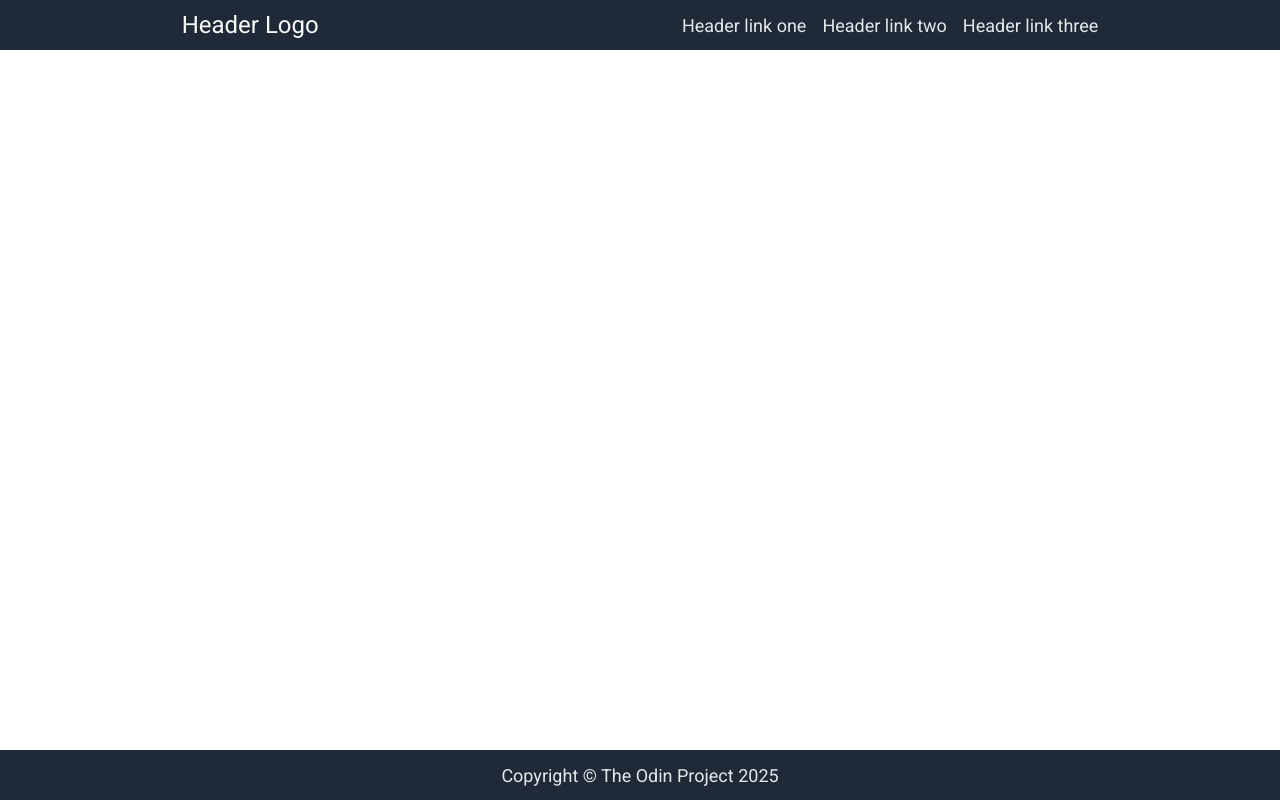
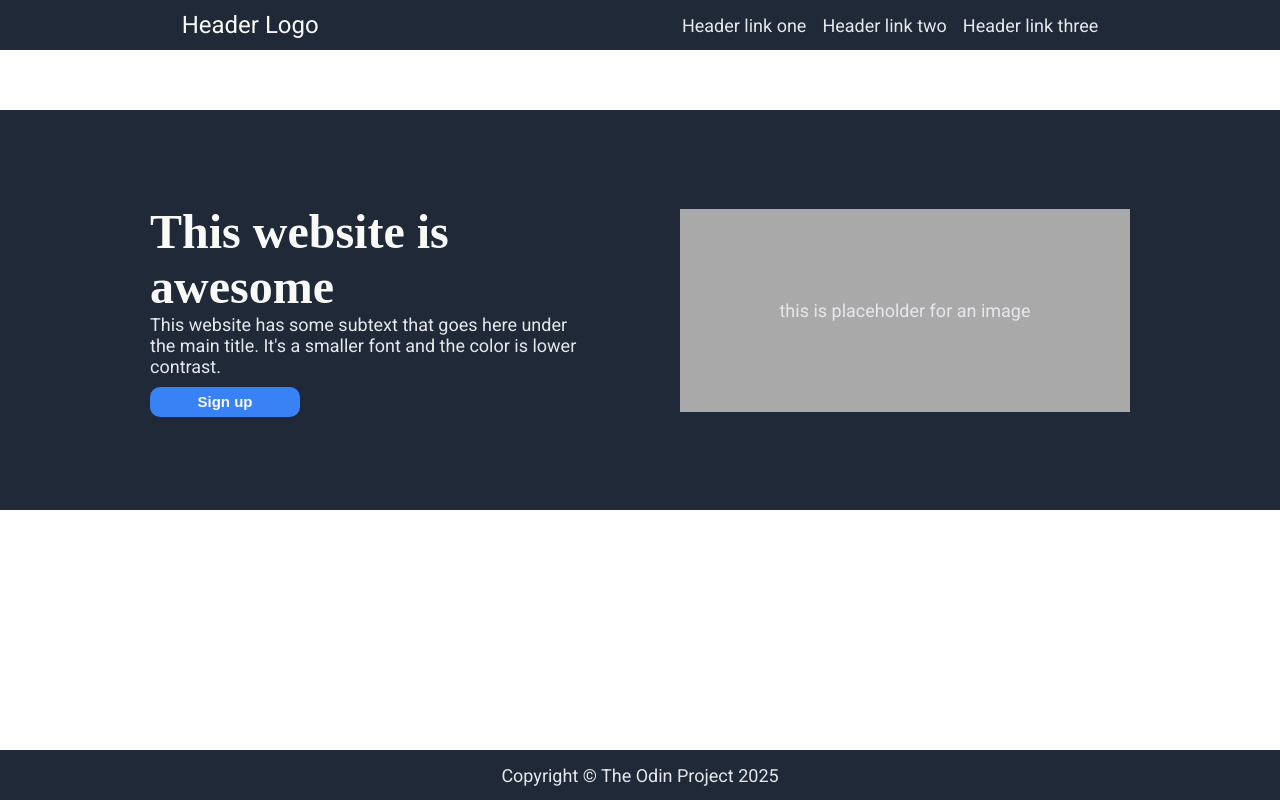
Before and after one commit to Tatzzelwurm/Landing-page, a plain HTML site: page index.html in a window 1280 px wide. Drawn offline with Linux system fonts and the light colour scheme.

Commit message:
Create hero section

```diff
--- a/index.html
+++ b/index.html
@@ -17,10 +17,15 @@
 </div>
 </ul>
 <div class="section-one">
-
+<div class="hero">
+    <h1 class="hero-main-text">This website is awesome</h1>
+    <p class="text text-hero"> This website has some subtext that goes here under the main title. It's a smaller font and the color is lower contrast.</p>
+    <button class="button-hero">Sign up</button>
+</div>
+<div class="placeholder-image text"> this is placeholder for an image</div>
+</div>
 </div>
 <div class="section-two">
-
 </div>
 
 <div class="section-three">
--- a/styles.css
+++ b/styles.css
@@ -6,6 +6,8 @@ body {
     height: 100vh;
     flex-direction: column;
     justify-content: space-between;
+
+
 }
 .header{
 background-color: #1F2937;
@@ -16,9 +18,19 @@ height: 50px;
 
 }
 
-/*.section-one {
+.section-one {
+    background-color: #1F2937;
+    display: flex;
+    justify-content: center;
+    align-items: center;
+    gap: 100px;
+    height: 400px;
+
+
+
 
 }
+/*
 .section-two {
 
 }
@@ -52,6 +64,9 @@ height: 50px;
     font-size: 18px;
     font-family: Roboto;
 }
+.hero {
+    width: 430px;
+}
 
 .links {
     display: flex;
@@ -62,6 +77,10 @@ height: 50px;
     list-style-type: none;
 }
 
+p {
+    margin: 0;
+}
+
 ul {
     margin: 0;
     padding: 0;
@@ -70,3 +89,43 @@ ul {
 li {
     min-width: 63px;
 }
+
+h1 {
+    margin: 0;
+}
+
+.hero-main-text {
+    color: #F9FAF8;
+    font-weight: 900;
+    font-size: 48px;
+
+}
+
+.hero {
+    display: flex;
+    flex-direction: column;
+}
+
+.placeholder-image {
+    background-color: darkgray;
+    width: 450px;
+    height: 203px;
+    text-align: center;
+    line-height: 203px;
+
+
+
+}
+.button-hero {
+    align-self: flex-start;
+    height: 30px;
+    width: 150px;
+    border-radius: 10px;
+    border-width: 0;
+    background-color: #3882F6;
+    color: #F9FAF8;
+    font-weight: 900;
+    font-size: 15px;
+    margin-top: 10px;
+
+}
```
